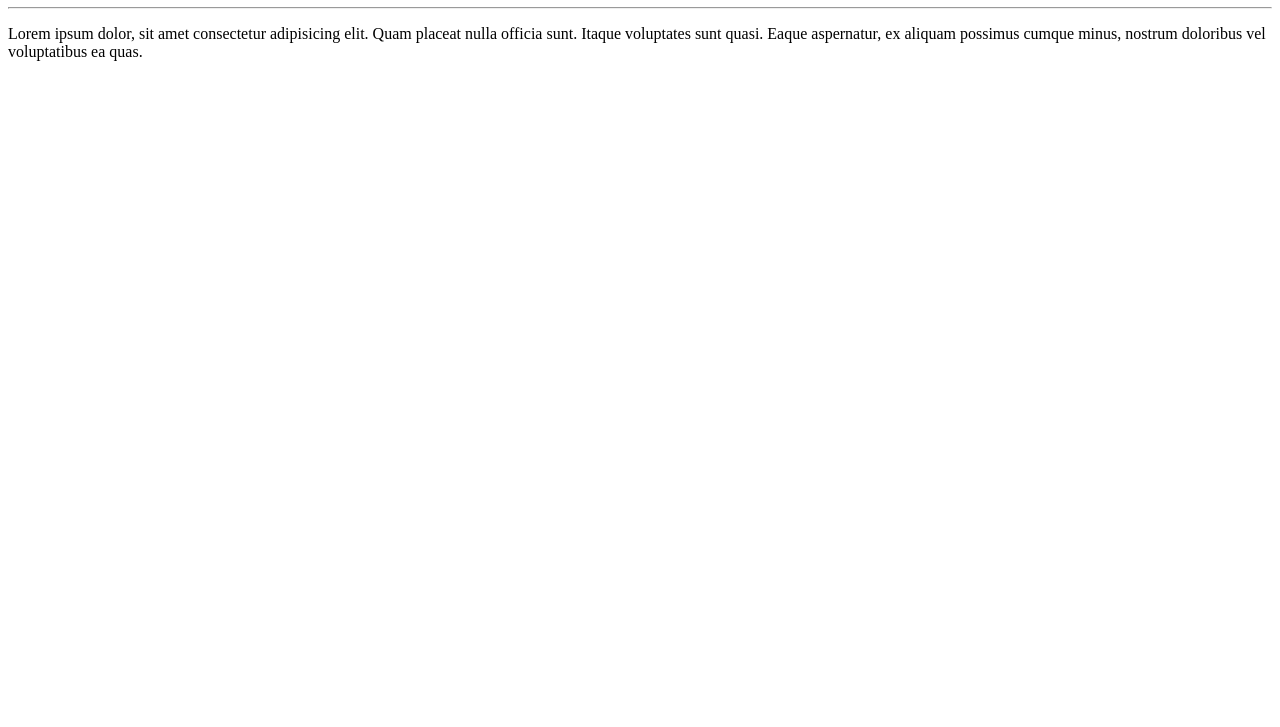
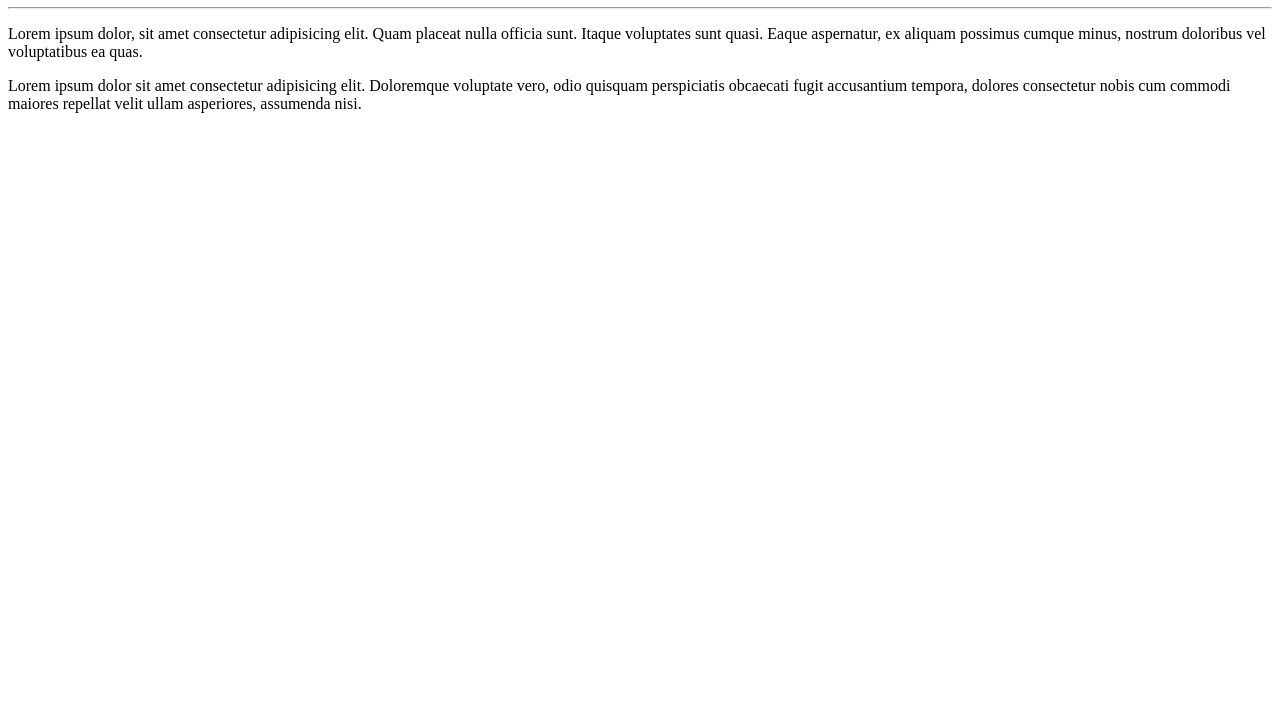
Before and after one commit to LaizCunha/OlaMundo, a plain HTML site: page site-exemplo/index.html in a window 1280 px wide. Shown: the part 73-800 px from the top of the page. Drawn offline with Linux system fonts and the light colour scheme.

Commit message:
Adicionei um parágrafo

```diff
--- a/site-exemplo/index.html
+++ b/site-exemplo/index.html
@@ -9,5 +9,6 @@
     <h1>Olá, Mundo!</h1>
     <hr>
     <p>Lorem ipsum dolor, sit amet consectetur adipisicing elit. Quam placeat nulla officia sunt. Itaque voluptates sunt quasi. Eaque aspernatur, ex aliquam possimus cumque minus, nostrum doloribus vel voluptatibus ea quas.</p>
+    <p>Lorem ipsum dolor sit amet consectetur adipisicing elit. Doloremque voluptate vero, odio quisquam perspiciatis obcaecati fugit accusantium tempora, dolores consectetur nobis cum commodi maiores repellat velit ullam asperiores, assumenda nisi.</p>
 </body>
 </html>
```
